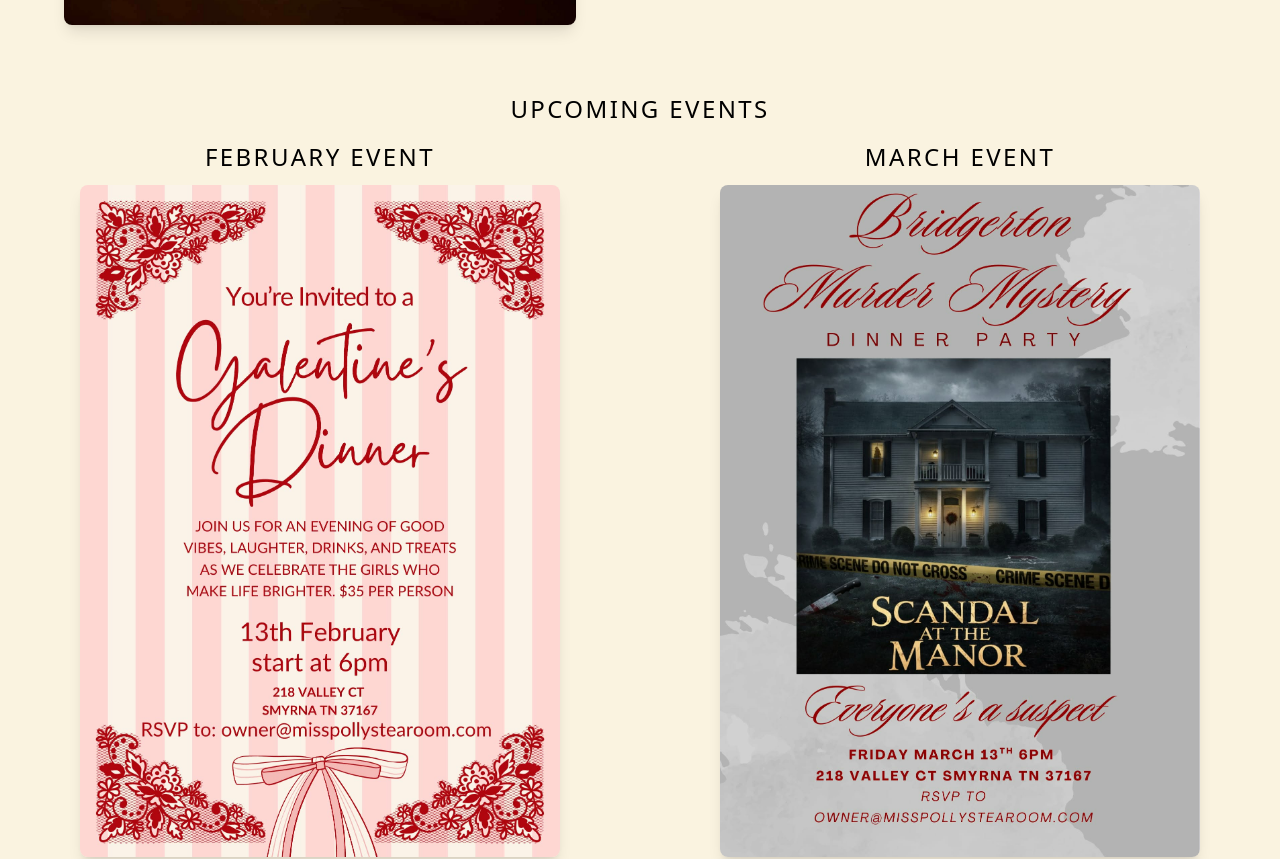
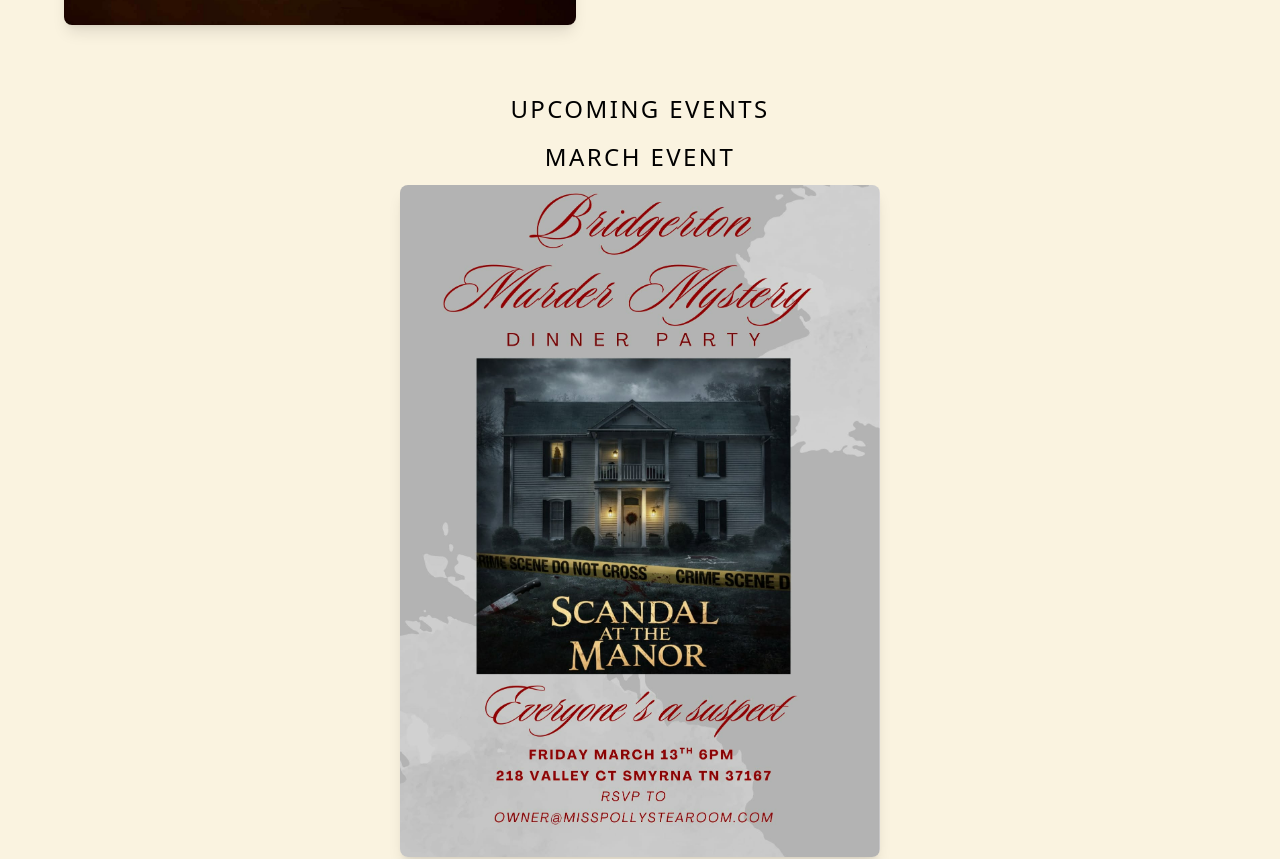
Before and after one commit to dross365/misspollytest, a React (Vite) app: page / in a window 1280 px wide. Shown: the part 1480-2339 px from the top of the page. Built offline with nearby package versions, Linux system fonts and the light colour scheme.

Commit message:
deleted feb event

```diff
--- a/src/Components/UpcomingEventsSection.jsx
+++ b/src/Components/UpcomingEventsSection.jsx
@@ -10,10 +10,10 @@
           upcoming events
         </h2>
       </div>
-      <div className='grid grid-cols-1 md:grid-cols-2 pb-4 pt-4'>
+      <div className='grid grid-cols-1 pb-4 pt-4'>
         {' '}
         {/* md:grid-cols-2 with 2 menus */}
-        <div>
+        {/* <div>
           <h2 className='uppercase tracking-widest text-2xl text-center'>
             february event
           </h2>
@@ -22,7 +22,7 @@
             alt='celeste dining room'
             className='w-72 lg:w-120 h-auto mx-auto rounded-lg shadow-lg my-3'
           />
-        </div>
+        </div> */}
         <div>
           <h2 className='uppercase tracking-widest text-2xl text-center'>
             march event
```
